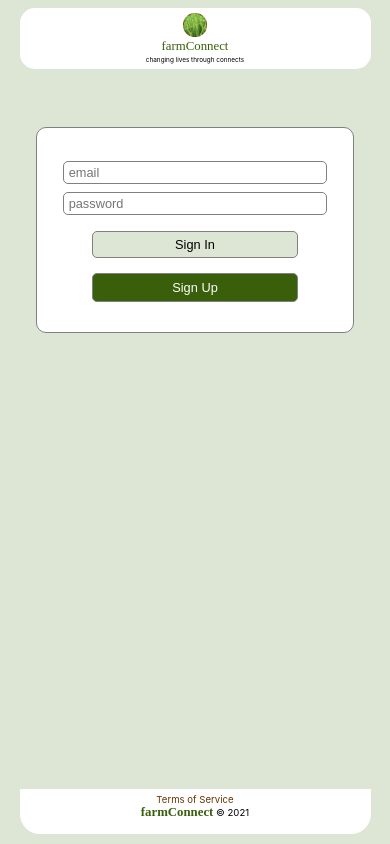
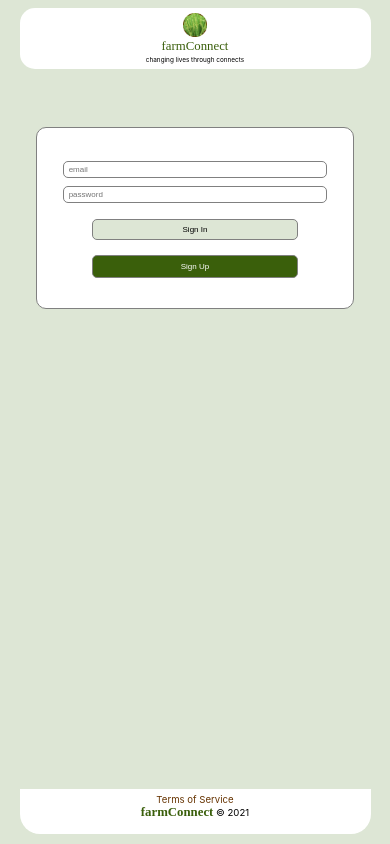
Before and after one commit to coula3/farm-connect, a React (Create React App) app in the folder farm-connect-frontend/: page / in a window 390 px wide. Built offline with nearby package versions, Linux system fonts and the light colour scheme.

Commit message:
change values of font sizes to 'inherit' on SignIn

```diff
--- a/farm-connect-frontend/src/containers/SignIn/SignIn.css
+++ b/farm-connect-frontend/src/containers/SignIn/SignIn.css
@@ -14,7 +14,7 @@
 }
 
 #signin-error-p {
-    font-size: .7rem;
+    font-size: 0.7rem;
     margin-top: 0px;
     color: red;
 }
@@ -22,18 +22,19 @@
 .signin-inputs {
     width: 80%;
     padding: 5px 10px;
-    font-size: 1rem;
+    font-size: inherit;
     border: grey solid 1px;
     border-radius: 5px;
 }
 
 #signin-button {
     margin-top: 5px;
+    font-size: inherit;
 }
 
 .signin-button {
     width: 65%;
-    font-size: 1rem;
+    font-size: inherit;
     padding: 5px 10px;
     border-radius: 5px;
     border: grey solid 1px;
@@ -42,7 +43,7 @@
 
 #signin-signup-button {
     width: 65%;
-    font-size: 1rem;
+    font-size: inherit;
     padding: 6px 10px;
     border-radius: 5px;
     border: grey solid 1px;
@@ -60,8 +61,4 @@
     .signin-inputs {
         padding: 3px 5px;
     }
-
-    .signin-button, #signin-signup-button, .signin-inputs {
-        font-size: 0.8rem;
-    }
 }
```
